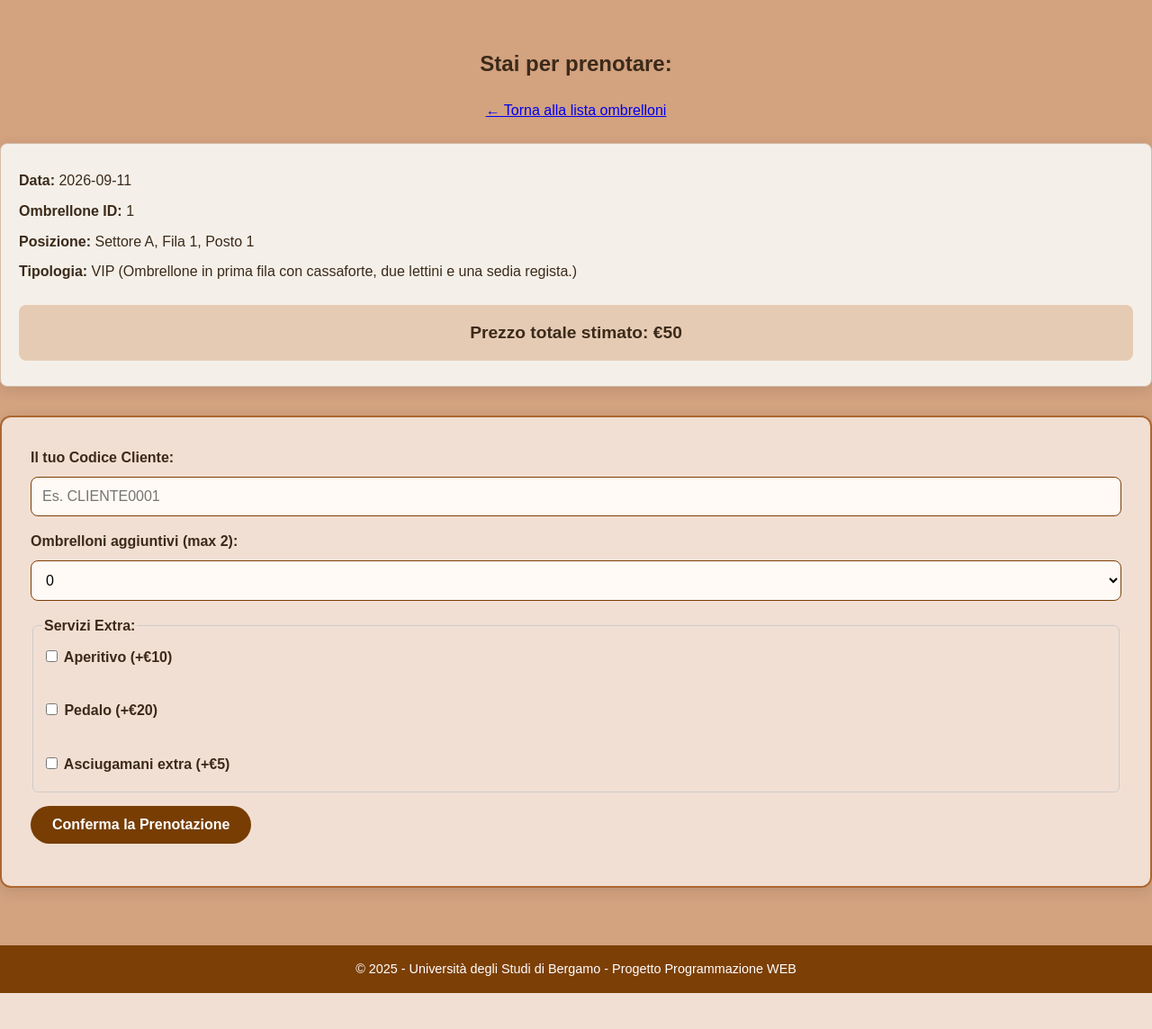
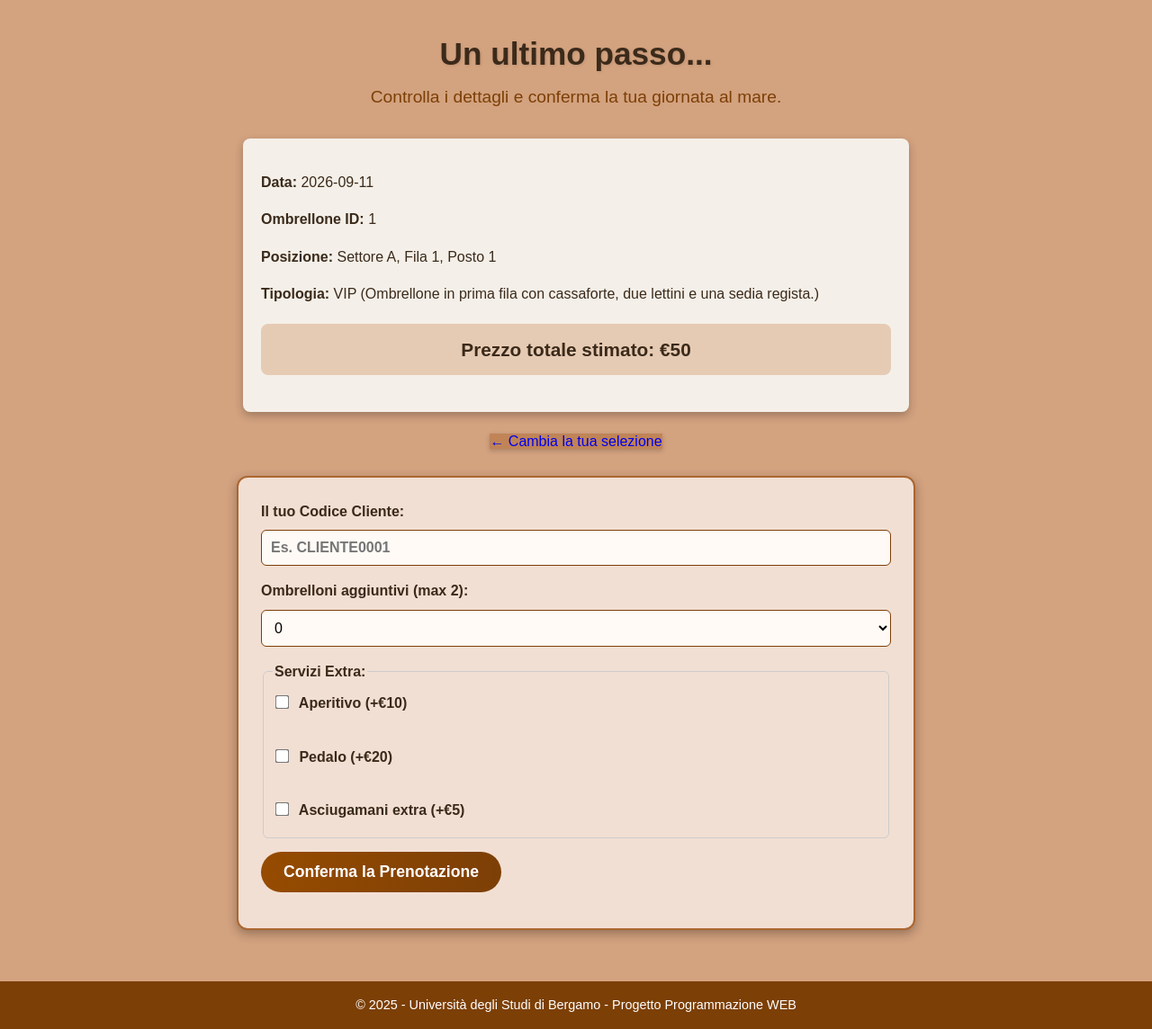
Before and after one commit to DavideDelli/ProgettoOmbrelloni, a PHP site: page /prenota.php?id=1&data=2026-09-11 in a window 1280 px wide. Shown: the part 186-1330 px from the top of the page at 90% size. Before the commit the page ends 1290 px from the top, so only its background shows below. Run offline with PHP 8.4, Linux system fonts and the light colour scheme; data comes from the database, SQL or seed files in the repository.

Commit message:
salvataggio

```diff
--- a/prenota.php
+++ b/prenota.php
@@ -71,11 +71,10 @@ if (isset($_GET['id']) && isset($_GET['data']) && !empty($_GET['id']) && !empty(
                 <a href="index.php" class="button-link">Torna alla ricerca</a>
             </div>
         <?php elseif ($ombrellone): ?>
-            <h2>Stai per prenotare:</h2>
 
-            <!-- Pulsante per tornare alla lista degli ombrelloni -->
-            <div class="form-group">
-                <a href="index.php" class="button-link">← Torna alla lista ombrelloni</a>
+            <div style="text-align: center; margin-bottom: 30px;">
+                <h2 style="font-size: 2.2em; color: #3b2a1a; text-shadow: 1px 1px 3px rgba(0,0,0,0.1); margin: 0 0 5px 0;">Un ultimo passo...</h2>
+                <p style="font-size: 1.2em; color: #7c3f06; margin-top: 0;">Controlla i dettagli e conferma la tua giornata al mare.</p>
             </div>
 
             <div class="riepilogo-box">
@@ -84,6 +83,10 @@ if (isset($_GET['id']) && isset($_GET['data']) && !empty($_GET['id']) && !empty(
                 <p><strong>Posizione:</strong> Settore <?= htmlspecialchars($ombrellone['settore']) ?>, Fila <?= htmlspecialchars($ombrellone['numFila']) ?>, Posto <?= htmlspecialchars($ombrellone['numPostoFila']) ?></p>
                 <p><strong>Tipologia:</strong> <?= htmlspecialchars($ombrellone['nome_tipologia']) ?> (<?= htmlspecialchars($ombrellone['descrizione']) ?>)</p>
                 <p id="prezzo_totale"><strong>Prezzo totale stimato:</strong> €<?= $prezzo_base ?></p>
+            </div>
+
+            <div style="text-align: center; margin-bottom: 25px;">
+                <a href="index.php?data_ricerca=<?= htmlspecialchars($data_selezionata) ?>" class="button" style="text-decoration: none; background-color: #c08457; box-shadow: 0 2px 5px rgba(0,0,0,0.2);">← Cambia la tua selezione</a>
             </div>
 
             <form action="conferma.php" method="POST" class="form-prenotazione">
@@ -124,11 +127,7 @@ if (isset($_GET['id']) && isset($_GET['data']) && !empty($_GET['id']) && !empty(
 
                 function aggiornaPrezzo() {
                     let prezzoExtra = 0;
-
-                    // Ombrelloni extra
                     prezzoExtra += parseInt(selectOmbrelloni.value) * 25;
-
-                    // Servizi extra
                     serviziCheckbox.forEach(cb => {
                         if(cb.checked){
                             switch(cb.value){
@@ -138,7 +137,6 @@ if (isset($_GET['id']) && isset($_GET['data']) && !empty($_GET['id']) && !empty(
                             }
                         }
                     });
-
                     const totale = prezzoBase + prezzoExtra;
                     prezzoTotaleEl.innerHTML = `<strong>Prezzo totale stimato:</strong> €${totale}`;
                 }
--- a/stile.css
+++ b/stile.css
@@ -132,15 +132,15 @@ main h3 {
 .spiaggia-mappa-container {
     position: relative;
     width: 100%;
-    height: 80vh; /* Altezza consistente */
-    margin: 0 auto;
-    /* NUOVO URL IMMAGINE DI SFONDO */
-    background-image: url('https://image.pollinations.ai/prompt/aerial%20view%20of%20a%20beautiful%20sandy%20beach%20with%20clear%20blue%20ocean%20and%20some%20beach%20umbrellas%20and%20sun%20loungers%20arranged%20in%20neat%20rows,%20sunny%20day,%20high%20resolution,%20photorealistic?width=1920&height=1080&seed=1');
+    height: 600px;
+    overflow: hidden;
+    border: 1px solid #ccc;
+    border-radius: 8px;
+    box-shadow: inset 0 0 10px rgba(0,0,0,0.2);
+    background-image: url('https://image.pollinations.ai/prompt/aerial%20view%20of%20a%20beautiful%20sandy%20beach%20with%20clear%20blue%20ocean,%20sunny%20day,%20high%20resolution,%20photorealistic?width=1200&height=600&seed=1');
     background-size: cover;
     background-position: center;
-    overflow: hidden;
-    border-radius: 10px;
-    box-shadow: 0 5px 15px rgba(0,0,0,0.3);
+    background-repeat: no-repeat;
 }
 
 .ombrelloni-container {
@@ -226,78 +226,86 @@ footer {
     font-size: 0.9em;
 }
 
-/* --- PAGINA PRENOTAZIONE e MESSAGGI --- */
-.messaggio {
-    padding: 1rem 1.5rem;
-    border-radius: 8px;
-    max_width: 800px;
-    margin: 1.5rem auto;
-    font-size: 1.1em;
-    font-weight: 500;
-}
-.messaggio.errore {
-    background-color: #f8d7da;
-    color: #721c24;
-    border: 1px solid #f5c6cb;
-}
-.messaggio.successo {
-    background-color: #d4edda;
-    color: #155724;
-    border: 1px solid #c3e6cb;
-}
+/* --- PAGINA PRENOTAZIONE --- */
 .riepilogo-box {
     background-color: #e6cbb4;
-    padding: 1.5rem;
+    padding: 20px;
     border-radius: 10px;
-    margin: 1.5rem auto;
-    max_width: 600px;
+    margin: 20px auto;
+    max-width: 700px;
     text-align: left;
-    box-shadow: 0 4px 15px rgba(0,0,0,0.1);
-    border: 1px solid #d3bca8;
+    box-shadow: 0 4px 10px rgba(0,0,0,0.25);
 }
-.riepilogo-box p { margin: 0.5rem 0; }
-
 .form-prenotazione {
     background-color: #f2dfd3;
     border: 2px solid #ac6730;
-    padding: 2rem;
+    padding: 25px;
     border-radius: 12px;
-    max_width: 600px;
-    margin: 2rem auto;
+    max-width: 700px;
+    margin: 25px auto;
     text-align: left;
-    box-shadow: 0 4px 15px rgba(0,0,0,0.1);
+    box-shadow: 0 4px 12px rgba(0,0,0,0.3);
 }
 .form-prenotazione h3 {
     margin-top: 0;
     color: #3b2a1a;
-    font-size: 1.5em;
-    margin-bottom: 1rem;
+    font-size: 1.4em;
+    margin-bottom: 15px;
     border-bottom: 2px solid #ac6730;
-    padding-bottom: 0.5rem;
+    padding-bottom: 8px;
 }
-.form-group { margin-bottom: 1.5rem; }
+.form-group { margin-bottom: 20px; }
 .form-group label {
     display: block;
-    font-weight: 600;
+    font-weight: bold;
     color: #3b2a1a;
-    margin-bottom: 0.5rem;
+    margin-bottom: 8px;
 }
 input[type="text"], select {
     width: 100%;
-    padding: 0.75rem;
+    padding: 10px;
     border: 1px solid #7c3f06;
-    border-radius: 8px;
+    border-radius: 6px;
     background-color: #fffaf5;
     font-size: 1em;
     box-sizing: border-box;
 }
+.form-group label input[type="checkbox"] {
+    margin-right: 8px;
+    accent-color: #7c3f06;
+    transform: scale(1.2);
+}
+.form-prenotazione button {
+    background: linear-gradient(90deg, #964b00, #7c3f06);
+    border: none;
+    padding: 12px 25px;
+    border-radius: 50px;
+    font-size: 1.1em;
+    color: #fff;
+    font-weight: bold;
+    cursor: pointer;
+    transition: transform 0.2s, background 0.3s;
+}
+.form-prenotazione button:hover {
+    background: linear-gradient(90deg, #7c3f06, #964b00);
+    transform: scale(1.05);
+}
 #prezzo_totale {
-    font-size: 1.2em;
+    font-size: 1.3em;
     font-weight: bold;
     color: #3b2a1a;
     background-color: #e6cbb4;
-    padding: 1rem;
+    padding: 12px;
     border-radius: 8px;
     text-align: center;
-    margin-top: 1.5rem;
+    margin-top: 20px;
 }
+#codice_cliente {
+    color: #3b2a1a;
+    font-weight: bold;
+}
+#codice_cliente:hover,
+#codice_cliente:active,
+#codice_cliente:focus {
+    transform: none !important;
+}
```
Also changed, not shown: conferma.php (+47 -35 lines), index.php (+27 -11 lines).
